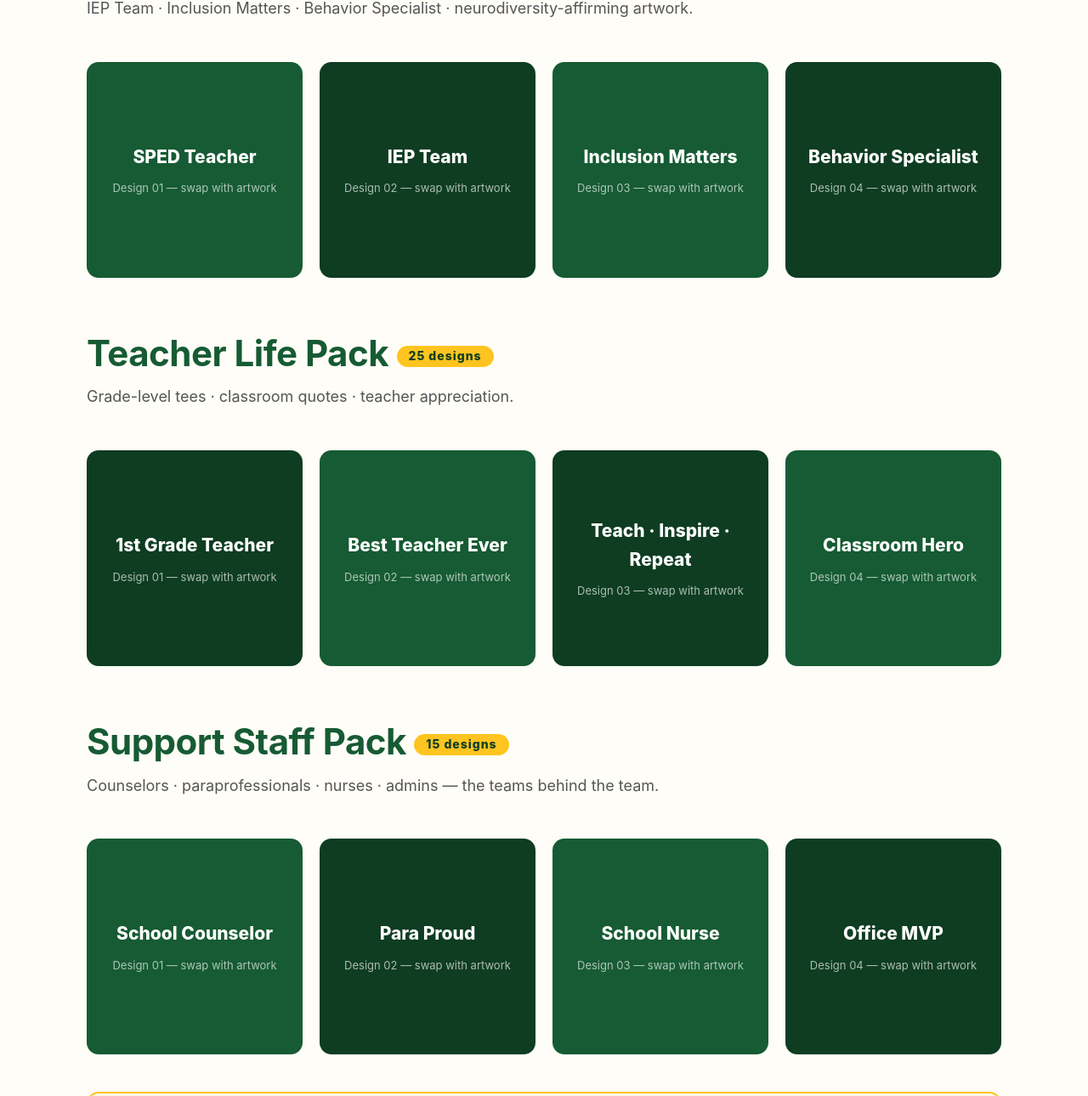
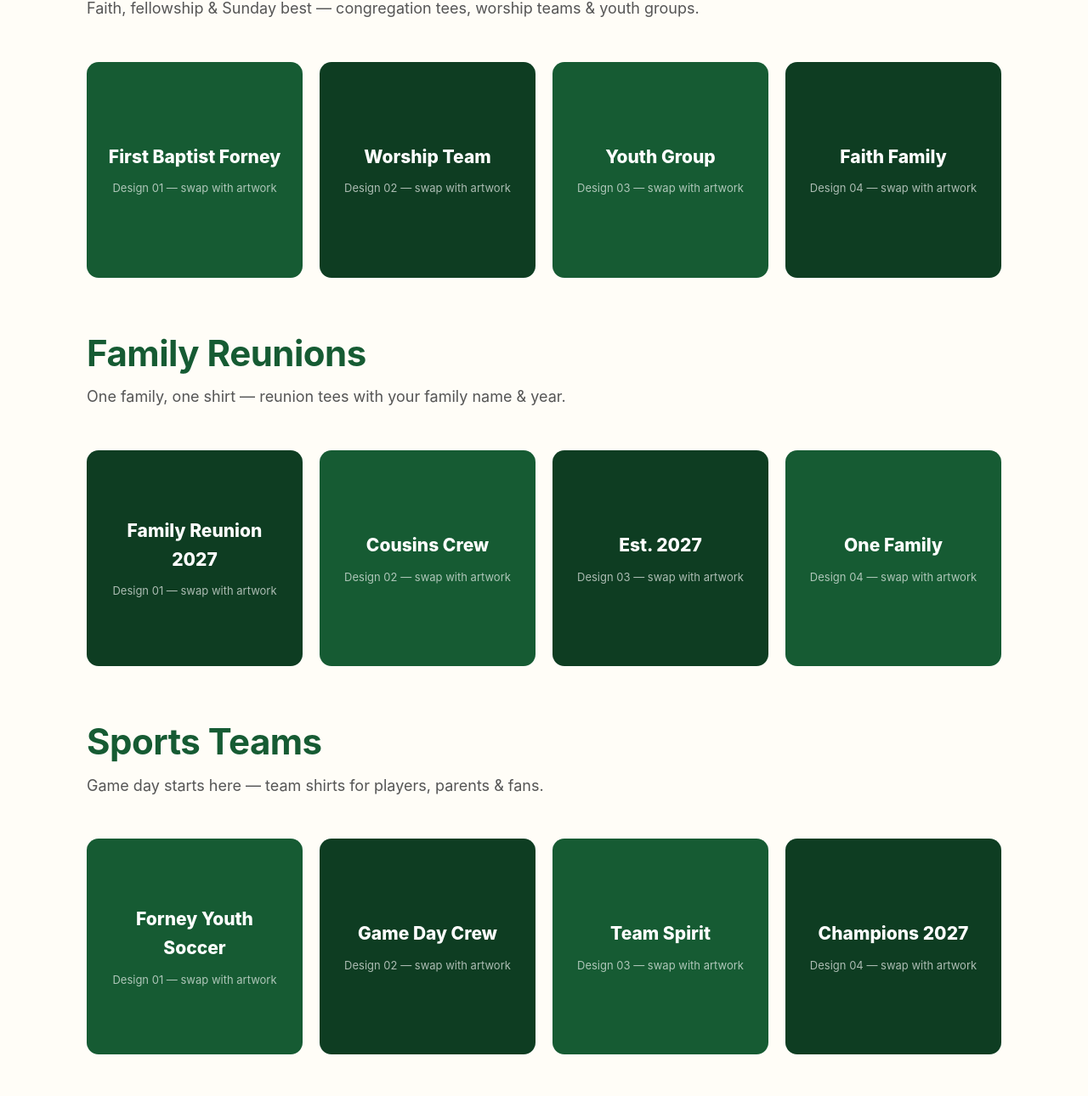
Before and after one commit to A-beep640/teecanva-site, a plain HTML site: page gallery.html in a window 1280 px wide. Shown: the part 574-1864 px from the top of the page at 85% size. Drawn offline with Linux system fonts and the light colour scheme.

Commit message:
Gallery goes community-first: churches, reunions, teams & events

```diff
--- a/gallery.html
+++ b/gallery.html
@@ -4,11 +4,11 @@
 <meta charset="UTF-8">
 <meta name="viewport" content="width=device-width, initial-scale=1.0">
 <title>Design Gallery — Teecanva | Custom Apparel &amp; Design Studio</title>
-<meta name="description" content="Browse Teecanva's original shirt designs: SPED teacher packs, teacher appreciation, and school support staff collections.">
+<meta name="description" content="Browse Teecanva's original shirt designs for churches, family reunions, sports teams, and community groups — plus educator bundles on Etsy.">
 <link rel="canonical" href="https://teecanva.com/gallery.html">
 <meta property="og:type" content="website">
 <meta property="og:title" content="Design Gallery — Teecanva | Custom Apparel & Design Studio">
-<meta property="og:description" content="Browse Teecanva original shirt designs: SPED teacher packs, teacher appreciation, and school support staff collections.">
+<meta property="og:description" content="Browse Teecanva original shirt designs for churches, family reunions, sports teams, and community groups — plus educator bundles on Etsy.">
 <meta property="og:url" content="https://teecanva.com/gallery.html">
 <meta property="og:image" content="https://teecanva.com/logo.png">
 <link rel="stylesheet" href="styles.css">
@@ -35,40 +35,58 @@
 
 <section class="page-hero">
   <p class="eyebrow">Portfolio</p>
-  <h1>Original designs,<br><span class="gold-text">drawn from scratch.</span></h1>
-  <p class="page-sub">A sample of each bundle. Final artwork ships as SVG + transparent PNG at 300 DPI.</p>
+  <h1>Original designs,<br><span class="gold-text">made for your group.</span></h1>
+  <p class="page-sub">A sample of each collection. Final artwork ships as SVG + transparent PNG at 300 DPI — or order the shirts printed and delivered.</p>
 </section>
 
 <section class="section">
-  <h2 class="left">SPED Teacher Pack <span class="count-badge">20 designs</span></h2>
-  <p class="section-sub left">IEP Team · Inclusion Matters · Behavior Specialist · neurodiversity-affirming artwork.</p>
+  <h2 class="left">Church Groups</h2>
+  <p class="section-sub left">Faith, fellowship &amp; Sunday best — congregation tees, worship teams &amp; youth groups.</p>
   <div class="gallery-grid">
-    <div class="tile"><span>SPED Teacher</span><em>Design 01 — swap with artwork</em></div>
-    <div class="tile alt-tile"><span>IEP Team</span><em>Design 02 — swap with artwork</em></div>
-    <div class="tile"><span>Inclusion Matters</span><em>Design 03 — swap with artwork</em></div>
-    <div class="tile alt-tile"><span>Behavior Specialist</span><em>Design 04 — swap with artwork</em></div>
+    <div class="tile"><span>First Baptist Forney</span><em>Design 01 — swap with artwork</em></div>
+    <div class="tile alt-tile"><span>Worship Team</span><em>Design 02 — swap with artwork</em></div>
+    <div class="tile"><span>Youth Group</span><em>Design 03 — swap with artwork</em></div>
+    <div class="tile alt-tile"><span>Faith Family</span><em>Design 04 — swap with artwork</em></div>
   </div>
 
-  <h2 class="left" style="margin-top:64px">Teacher Life Pack <span class="count-badge">25 designs</span></h2>
-  <p class="section-sub left">Grade-level tees · classroom quotes · teacher appreciation.</p>
+  <h2 class="left" style="margin-top:64px">Family Reunions</h2>
+  <p class="section-sub left">One family, one shirt — reunion tees with your family name &amp; year.</p>
   <div class="gallery-grid">
-    <div class="tile alt-tile"><span>1st Grade Teacher</span><em>Design 01 — swap with artwork</em></div>
-    <div class="tile"><span>Best Teacher Ever</span><em>Design 02 — swap with artwork</em></div>
-    <div class="tile alt-tile"><span>Teach · Inspire · Repeat</span><em>Design 03 — swap with artwork</em></div>
-    <div class="tile"><span>Classroom Hero</span><em>Design 04 — swap with artwork</em></div>
+    <div class="tile alt-tile"><span>Family Reunion 2027</span><em>Design 01 — swap with artwork</em></div>
+    <div class="tile"><span>Cousins Crew</span><em>Design 02 — swap with artwork</em></div>
+    <div class="tile alt-tile"><span>Est. 2027</span><em>Design 03 — swap with artwork</em></div>
+    <div class="tile"><span>One Family</span><em>Design 04 — swap with artwork</em></div>
   </div>
 
-  <h2 class="left" style="margin-top:64px">Support Staff Pack <span class="count-badge">15 designs</span></h2>
-  <p class="section-sub left">Counselors · paraprofessionals · nurses · admins — the teams behind the team.</p>
+  <h2 class="left" style="margin-top:64px">Sports Teams</h2>
+  <p class="section-sub left">Game day starts here — team shirts for players, parents &amp; fans.</p>
   <div class="gallery-grid">
-    <div class="tile"><span>School Counselor</span><em>Design 01 — swap with artwork</em></div>
-    <div class="tile alt-tile"><span>Para Proud</span><em>Design 02 — swap with artwork</em></div>
-    <div class="tile"><span>School Nurse</span><em>Design 03 — swap with artwork</em></div>
-    <div class="tile alt-tile"><span>Office MVP</span><em>Design 04 — swap with artwork</em></div>
+    <div class="tile"><span>Forney Youth Soccer</span><em>Design 01 — swap with artwork</em></div>
+    <div class="tile alt-tile"><span>Game Day Crew</span><em>Design 02 — swap with artwork</em></div>
+    <div class="tile"><span>Team Spirit</span><em>Design 03 — swap with artwork</em></div>
+    <div class="tile alt-tile"><span>Champions 2027</span><em>Design 04 — swap with artwork</em></div>
+  </div>
+
+  <h2 class="left" style="margin-top:64px">Community &amp; Events</h2>
+  <p class="section-sub left">Block parties, fundraisers &amp; 5Ks — shirts that bring a neighborhood together.</p>
+  <div class="gallery-grid">
+    <div class="tile alt-tile"><span>Block Party Crew</span><em>Design 01 — swap with artwork</em></div>
+    <div class="tile"><span>Fundraiser Team</span><em>Design 02 — swap with artwork</em></div>
+    <div class="tile alt-tile"><span>Volunteer Squad</span><em>Design 03 — swap with artwork</em></div>
+    <div class="tile"><span>Community 5K</span><em>Design 04 — swap with artwork</em></div>
+  </div>
+
+  <h2 class="left" style="margin-top:64px">Educator Bundles</h2>
+  <p class="section-sub left">Our educator collections are still available as digital bundles — SPED Teacher Pack (20 designs) · Teacher Life Pack (25 designs) · Support Staff Pack (15 designs).</p>
+  <div class="gallery-grid">
+    <div class="tile"><span>SPED Teacher</span><em>20 designs — on Etsy</em></div>
+    <div class="tile alt-tile"><span>Teacher Life</span><em>25 designs — on Etsy</em></div>
+    <div class="tile"><span>Support Staff</span><em>15 designs — on Etsy</em></div>
+    <div class="tile alt-tile"><span>Classroom Hero</span><em>Teacher Life Pack — on Etsy</em></div>
   </div>
 
   <div class="note-box">
-    <strong>Want a design customized?</strong> Any bundle design can be adapted with your school name, mascot, or colors as part of a custom group order — <a href="index.html#order">just ask</a>.
+    <strong>Want a design customized?</strong> Any design can be adapted with your group name, colors, or event date as part of a custom group order — <a href="index.html#order">just ask</a>.
   </div>
   <div class="center"><a href="https://www.etsy.com/shop/TeecanvaStudio" class="btn btn-green btn-lg">Shop Full Bundles on Etsy</a></div>
 </section>
```
